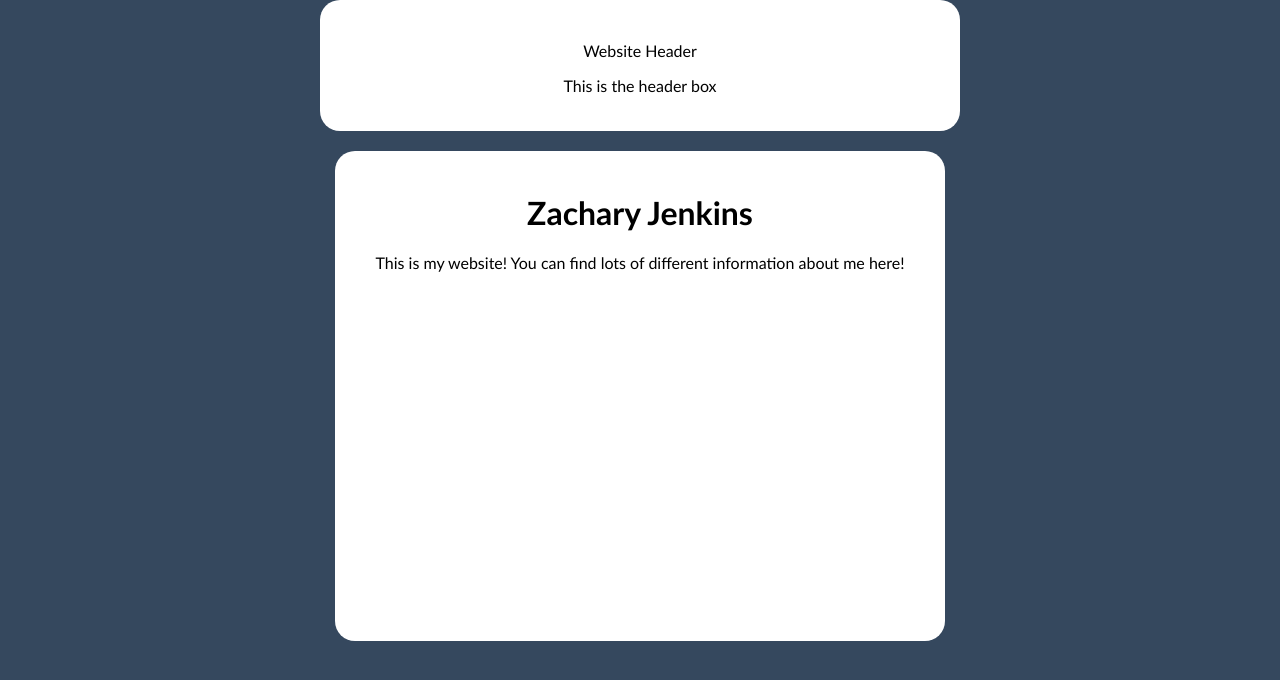
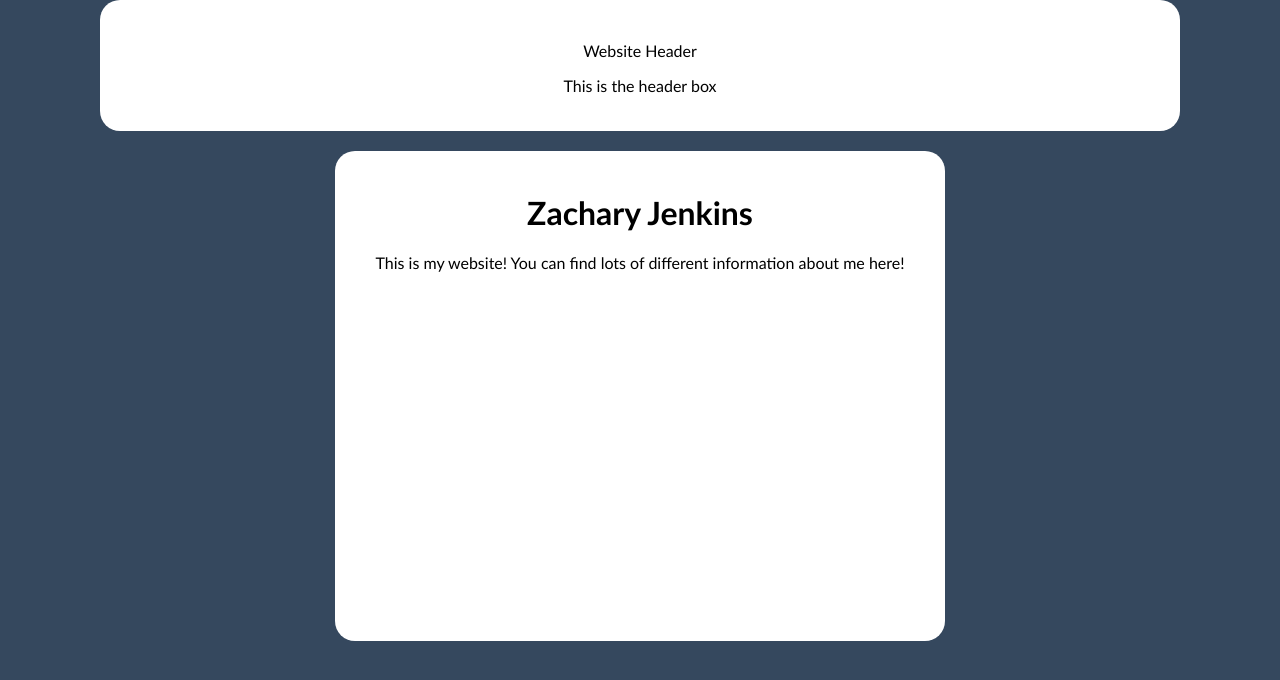
Before and after one commit to zachajen/zachajen.github.io, a plain HTML site: page index.html in a window 1280 px wide. Drawn offline with Linux system fonts and the light colour scheme.

Commit message:
Update index.html

```diff
--- a/index.html
+++ b/index.html
@@ -20,7 +20,7 @@
             background-color: white;
             border-radius: 20px;
             padding: 20px;
-            width: 600px;
+            width: 1040px;
             text-align: center;
             margin-bottom: 20px; /* Added margin to separate header from white-box */
         }
```
